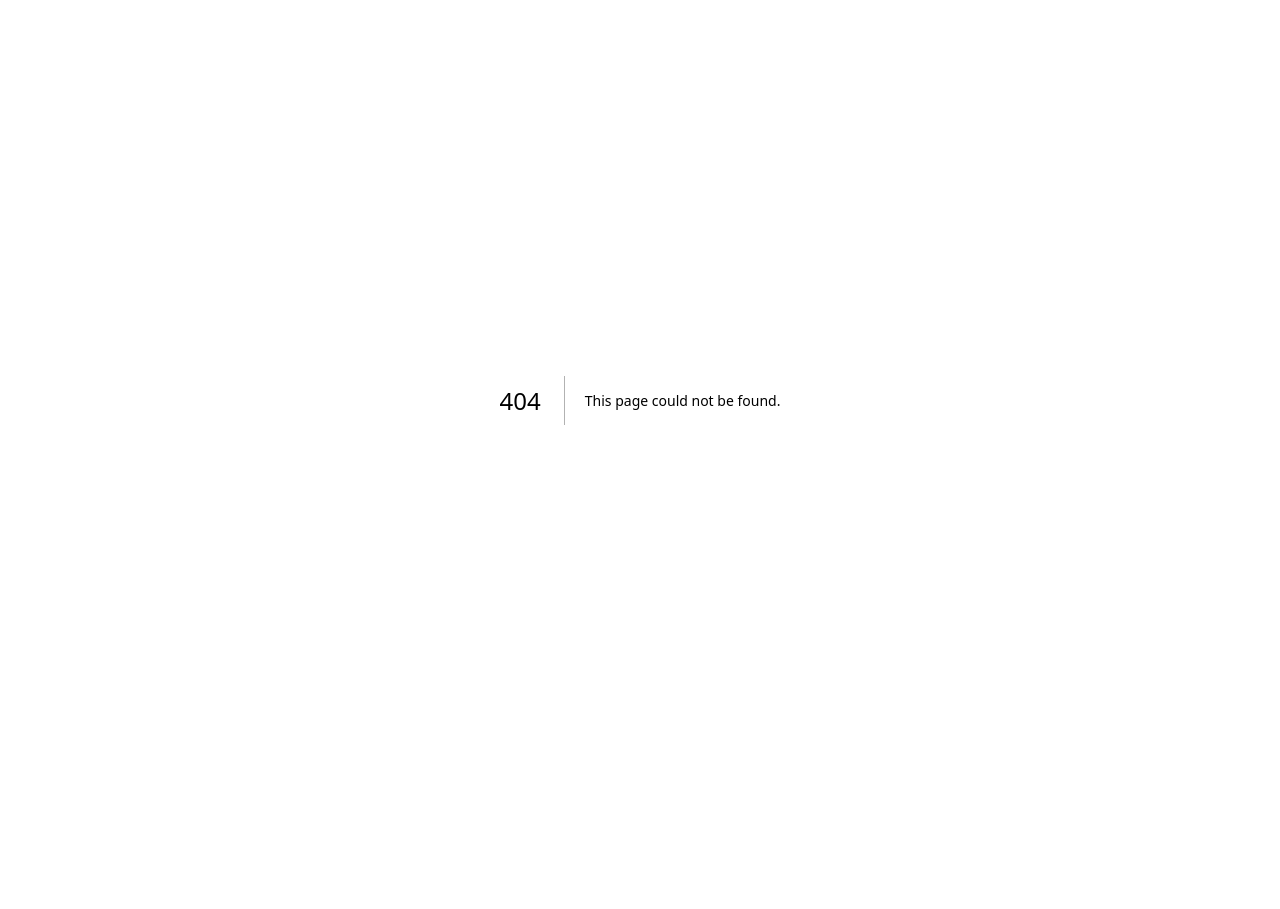
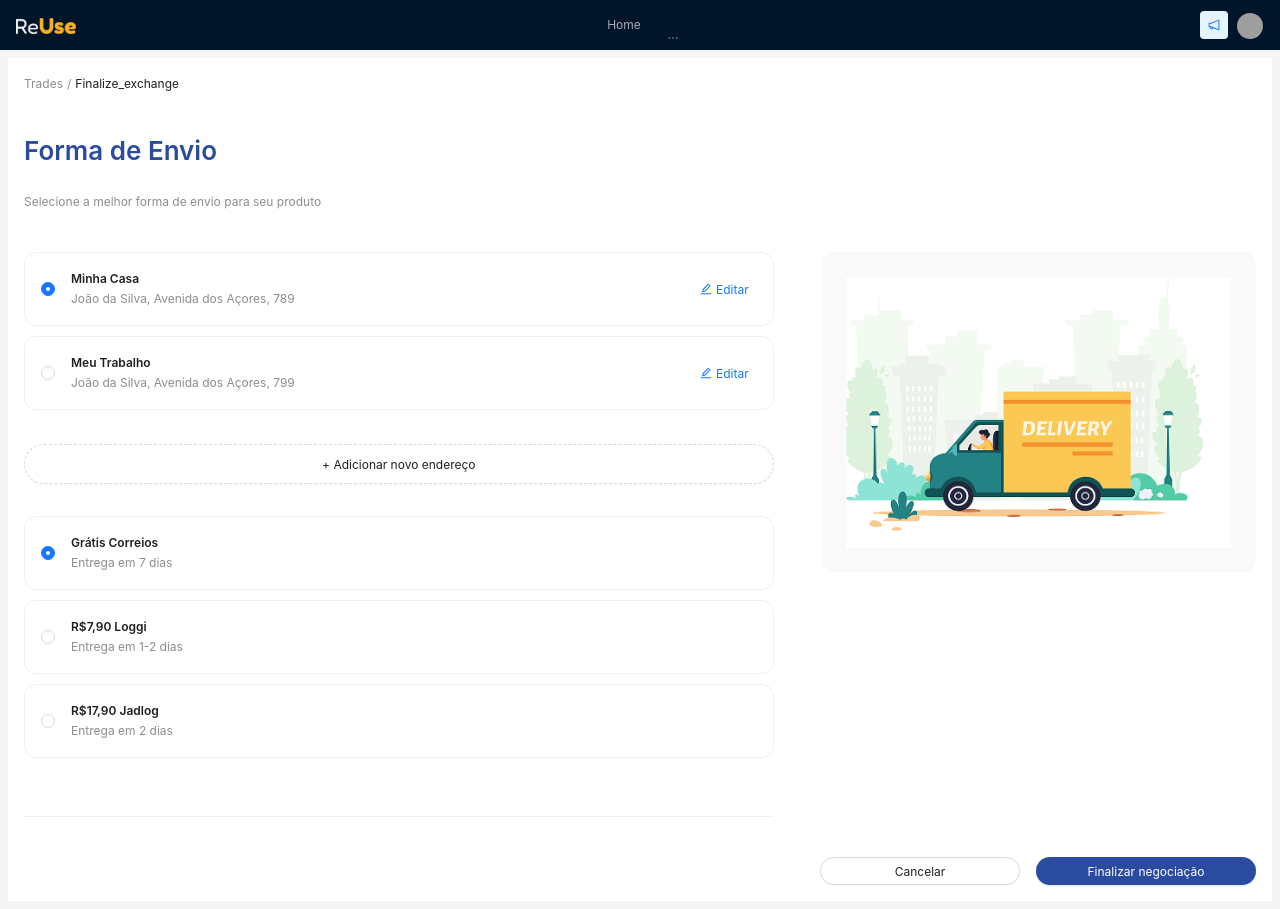
Before and after one commit to phtoselli/FIAP-Reuse, a Next.js app: page /trades/finalize_exchange in a window 1280 px wide. Before the commit this address had no page. Before the commit the page ends 800 px from the top, so only its background shows below. Built offline with nearby package versions, Linux system fonts and the light colour scheme; grey boxes are pictures that could not be loaded.

Commit message:
[feat] Criação de tela Forma de Envio, para Finalizar a Proposta / Negociação

```diff
--- /dev/null
+++ b/src/app/(dashboardLayout)/trades/finalize_exchange/page.tsx
@@ -0,0 +1,169 @@
+"use client";
+
+import { useState } from "react";
+import { Card, Flex, Typography, Button, Radio, Divider } from "antd";
+import { useRouter } from "next/navigation";
+import BreadcrumbRoute from "@/components/BreadcrumbRoute";
+import {
+  HomeOutlined,
+  EnvironmentOutlined,
+  EditOutlined,
+} from "@ant-design/icons";
+
+const { Title, Text } = Typography;
+
+export default function ShippingMethodPage() {
+  const router = useRouter();
+  const [selectedAddress, setSelectedAddress] = useState<string>("home");
+  const [selectedMethod, setSelectedMethod] = useState<string>("correios");
+
+  const addresses = [
+    {
+      key: "home",
+      label: "Minha Casa",
+      description: "João da Silva, Avenida dos Açores, 789",
+      icon: <HomeOutlined />,
+    },
+    {
+      key: "work",
+      label: "Meu Trabalho",
+      description: "João da Silva, Avenida dos Açores, 799",
+      icon: <EnvironmentOutlined />,
+    },
+  ];
+
+  const methods = [
+    {
+      key: "correios",
+      label: "Grátis Correios",
+      description: "Entrega em 7 dias",
+    },
+    { key: "loggi", label: "R$7,90 Loggi", description: "Entrega em 1-2 dias" },
+    {
+      key: "jadlog",
+      label: "R$17,90 Jadlog",
+      description: "Entrega em 2 dias",
+    },
+  ];
+
+  const handleFinish = () => {
+    console.log("Endereço:", selectedAddress);
+    console.log("Método:", selectedMethod);
+    router.push("/trades");
+  };
+
+  return (
+    <Flex vertical gap={24} style={{ width: "100%" }}>
+      {/* Breadcrumb */}
+      <BreadcrumbRoute />
+
+      {/* Título */}
+      <Title level={2} style={{ color: "#2A4BA0", margin: 0 }}>
+        Forma de Envio
+      </Title>
+      <Text type="secondary">
+        Selecione a melhor forma de envio para seu produto
+      </Text>
+
+      {/* Layout horizontal com imagem à esquerda */}
+      <Flex gap={48} align="flex-start" style={{ marginTop: 16 }}>
+        {/* Coluna direita - Endereços e Métodos */}
+        <Flex vertical gap={32} style={{ flex: 1 }}>
+          {/* Endereços */}
+          <Flex vertical gap={24}>
+            <Radio.Group
+              onChange={(e) => setSelectedAddress(e.target.value)}
+              value={selectedAddress}
+              style={{ width: "100%" }}
+            >
+              {addresses.map((addr) => (
+                <Card
+                  key={addr.key}
+                  style={{ borderRadius: 12, marginBottom: 10 }}
+                >
+                  <Flex align="center" justify="space-between">
+                    <Flex gap={12}>
+                      <Radio value={addr.key} />
+                      <Flex vertical>
+                        <Text strong>{addr.label}</Text>
+                        <Text type="secondary">{addr.description}</Text>
+                      </Flex>
+                    </Flex>
+                    <Button type="link" size="small" icon={<EditOutlined />}>
+                      Editar
+                    </Button>
+                  </Flex>
+                </Card>
+              ))}
+            </Radio.Group>
+
+            <Button
+              block
+              shape="round"
+              style={{ height: 40, borderStyle: "dashed" }}
+            >
+              + Adicionar novo endereço
+            </Button>
+          </Flex>
+
+          {/* Métodos de envio */}
+          <Flex vertical gap={24}>
+            <Radio.Group
+              onChange={(e) => setSelectedMethod(e.target.value)}
+              value={selectedMethod}
+              style={{ width: "100%" }}
+            >
+              {methods.map((method) => (
+                <Card
+                  key={method.key}
+                  style={{ borderRadius: 12, marginBottom: 10 }}
+                >
+                  <Flex align="center" gap={12}>
+                    <Radio value={method.key} />
+                    <Flex vertical>
+                      <Text strong>{method.label}</Text>
+                      <Text type="secondary">{method.description}</Text>
+                    </Flex>
+                  </Flex>
+                </Card>
+              ))}
+            </Radio.Group>
+          </Flex>
+
+          <Divider />
+        </Flex>
+        <Flex
+          justify="center"
+          align="center"
+          style={{
+            flex: "0 0 320px",
+            borderRadius: 12,
+            background: "#f9f9f9",
+            padding: 24,
+            height: 320,
+          }}
+        >
+          <img
+            src="/delivery-truck.png"
+            alt="Delivery"
+            style={{ maxHeight: "100%", objectFit: "contain" }}
+          />
+        </Flex>
+      </Flex>
+      {/* Botões */}
+      <Flex gap={16} justify="flex-end">
+        <Button shape="round" style={{ width: 200 }}>
+          Cancelar
+        </Button>
+        <Button
+          type="primary"
+          shape="round"
+          style={{ width: 220, backgroundColor: "#2A4BA0" }}
+          onClick={handleFinish}
+        >
+          Finalizar negociação
+        </Button>
+      </Flex>
+    </Flex>
+  );
+}
```
Also changed, not shown: public/delivery-truck.png (added).
